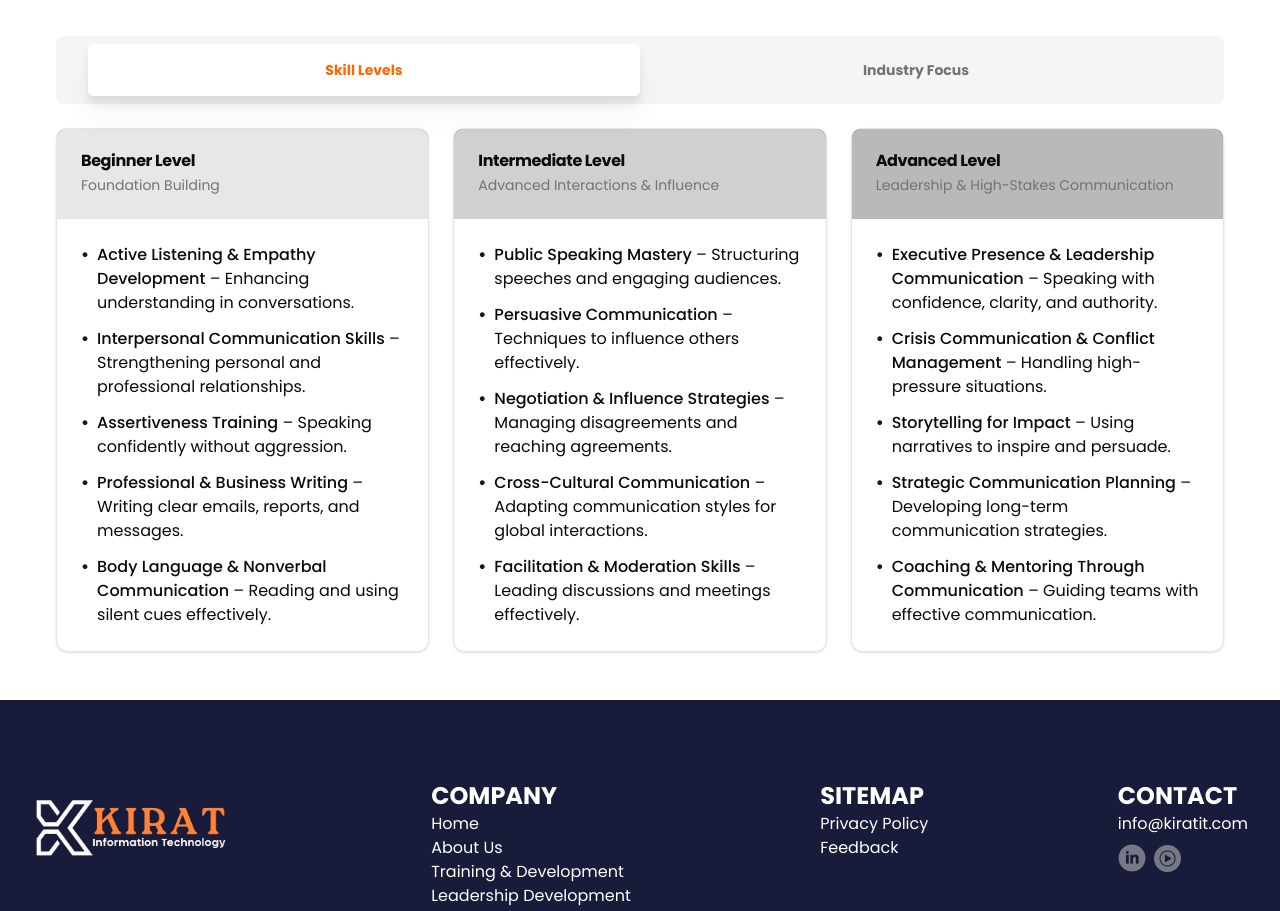
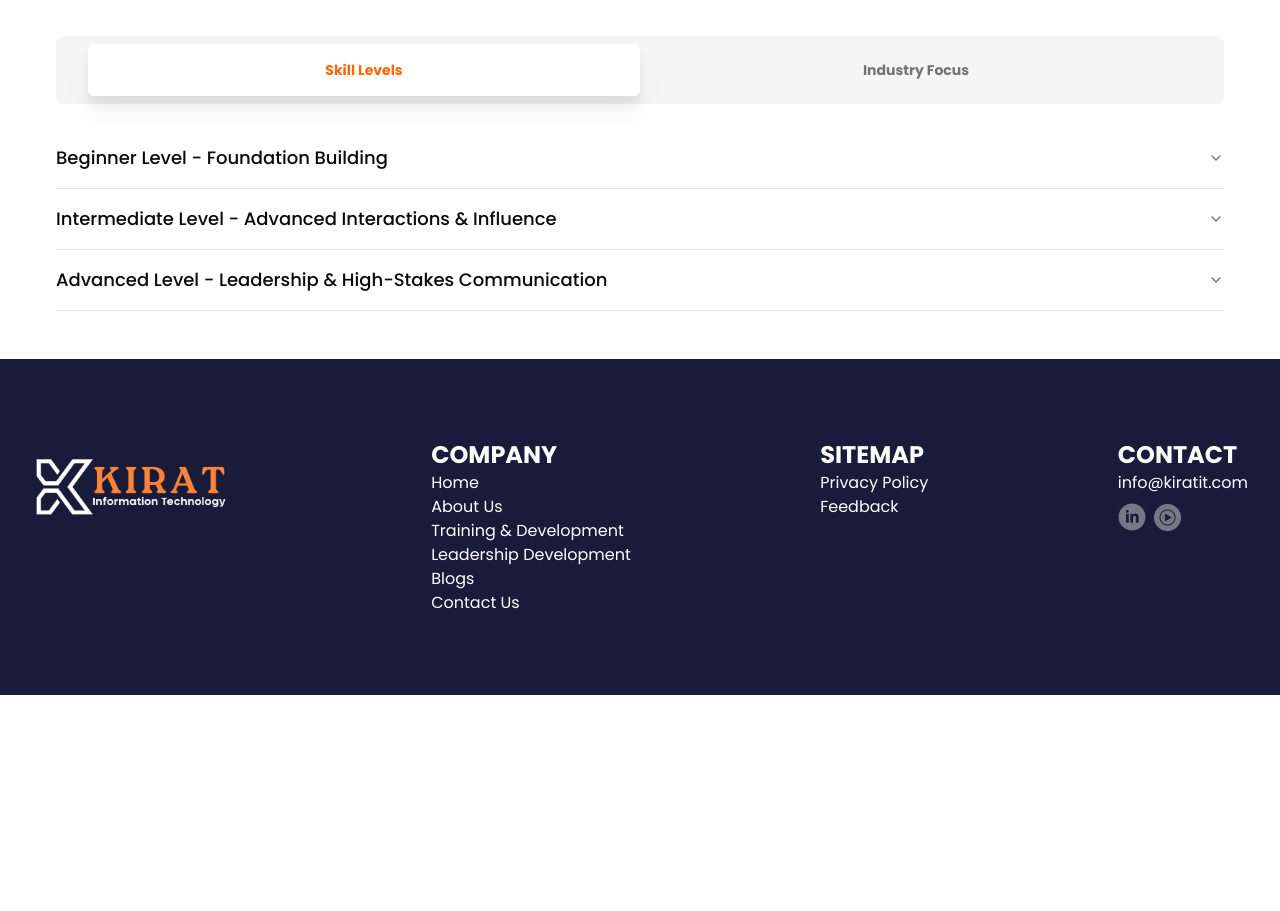
Before and after one commit to minivetsystem/kirat-learning, a Next.js app: page /about-us in a window 1280 px wide. Shown: the part 969-1880 px from the top of the page. After the commit the page ends 1664 px from the top, so only its background shows below. Built offline with nearby package versions, Linux system fonts and the light colour scheme.

Commit message:
ui change

```diff
--- a/src/app/about-us/page.js
+++ b/src/app/about-us/page.js
@@ -82,14 +82,14 @@ export default function AboutUs() {
             </TabsList>
 
             <TabsContent value="levels" className="mt-6">
-              <div className="grid gap-6 md:grid-cols-3">
-                {/* Beginner Level */}
-                <Card className="flex flex-col">
-                  <CardHeader className="bg-primary/10 rounded-t-lg">
-                    <CardTitle>Beginner Level</CardTitle>
-                    <CardDescription>Foundation Building</CardDescription>
-                  </CardHeader>
-                  <CardContent className="pt-6 flex-grow">
+              <Accordion type="single" collapsible className="w-full">
+                <AccordionItem value="beginner">
+                  <AccordionTrigger className="text-lg font-medium">
+                    Beginner Level - Foundation Building
+                  </AccordionTrigger>
+                  <AccordionContent>
+                    <Card>
+                      <CardContent className="pt-6">
                         <ul className="space-y-3">
                           <li className="flex items-start">
                             <span className="mr-2 text-primary font-semibold">
@@ -150,16 +150,16 @@ export default function AboutUs() {
                         </ul>
                       </CardContent>
                     </Card>
+                  </AccordionContent>
+                </AccordionItem>
 
-                {/* Intermediate Level */}
-                <Card className="flex flex-col">
-                  <CardHeader className="bg-primary/20 rounded-t-lg">
-                    <CardTitle>Intermediate Level</CardTitle>
-                    <CardDescription>
-                      Advanced Interactions & Influence
-                    </CardDescription>
-                  </CardHeader>
-                  <CardContent className="pt-6 flex-grow">
+                <AccordionItem value="intermediate">
+                  <AccordionTrigger className="text-lg font-medium">
+                    Intermediate Level - Advanced Interactions & Influence
+                  </AccordionTrigger>
+                  <AccordionContent>
+                    <Card>
+                      <CardContent className="pt-6">
                         <ul className="space-y-3">
                           <li className="flex items-start">
                             <span className="mr-2 text-primary font-semibold">
@@ -220,16 +220,16 @@ export default function AboutUs() {
                         </ul>
                       </CardContent>
                     </Card>
+                  </AccordionContent>
+                </AccordionItem>
 
-                {/* Advanced Level */}
-                <Card className="flex flex-col">
-                  <CardHeader className="bg-primary/30 rounded-t-lg">
-                    <CardTitle>Advanced Level</CardTitle>
-                    <CardDescription>
-                      Leadership & High-Stakes Communication
-                    </CardDescription>
-                  </CardHeader>
-                  <CardContent className="pt-6 flex-grow">
+                <AccordionItem value="advanced">
+                  <AccordionTrigger className="text-lg font-medium">
+                    Advanced Level - Leadership & High-Stakes Communication
+                  </AccordionTrigger>
+                  <AccordionContent>
+                    <Card>
+                      <CardContent className="pt-6">
                         <ul className="space-y-3">
                           <li className="flex items-start">
                             <span className="mr-2 text-primary font-semibold">
@@ -239,7 +239,8 @@ export default function AboutUs() {
                               <span className="font-medium">
                                 Executive Presence & Leadership Communication
                               </span>{" "}
-                          – Speaking with confidence, clarity, and authority.
+                              – Speaking with confidence, clarity, and
+                              authority.
                             </span>
                           </li>
                           <li className="flex items-start">
@@ -289,7 +290,9 @@ export default function AboutUs() {
                         </ul>
                       </CardContent>
                     </Card>
-              </div>
+                  </AccordionContent>
+                </AccordionItem>
+              </Accordion>
             </TabsContent>
 
             <TabsContent value="industries" className="mt-6">
--- a/src/app/leadership-development/page.js
+++ b/src/app/leadership-development/page.js
@@ -109,7 +109,7 @@ export default function LeadershipDevelopment() {
                 {cardData.map((card, index) => (
                   <Card
                     key={index}
-                    className="overflow-hidden border-0 shadow-lg hover:shadow-xl flex flex-col h-full  duration-300  hover:tranform hover:scale-105"
+                    className="overflow-hidden border  shadow-lg hover:shadow-xl flex flex-col h-full  duration-300  hover:tranform hover:scale-105"
                   >
                     <div className="absolute top-0 left-0 w-1 h-full bg-primary"></div>
                     <CardContent className="p-6 flex flex-col h-full">
```
Lines whose indentation alone changed are shown as unchanged.
